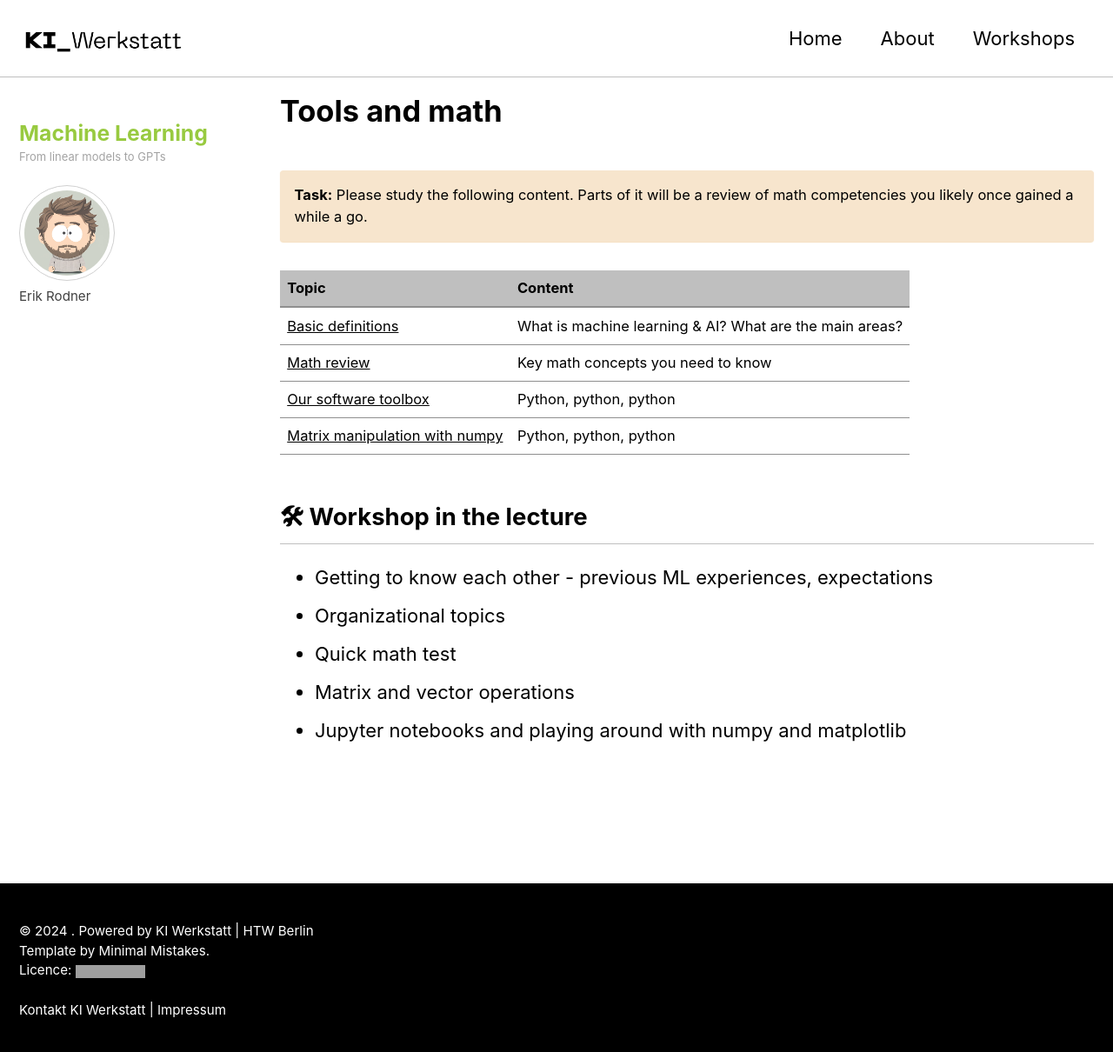
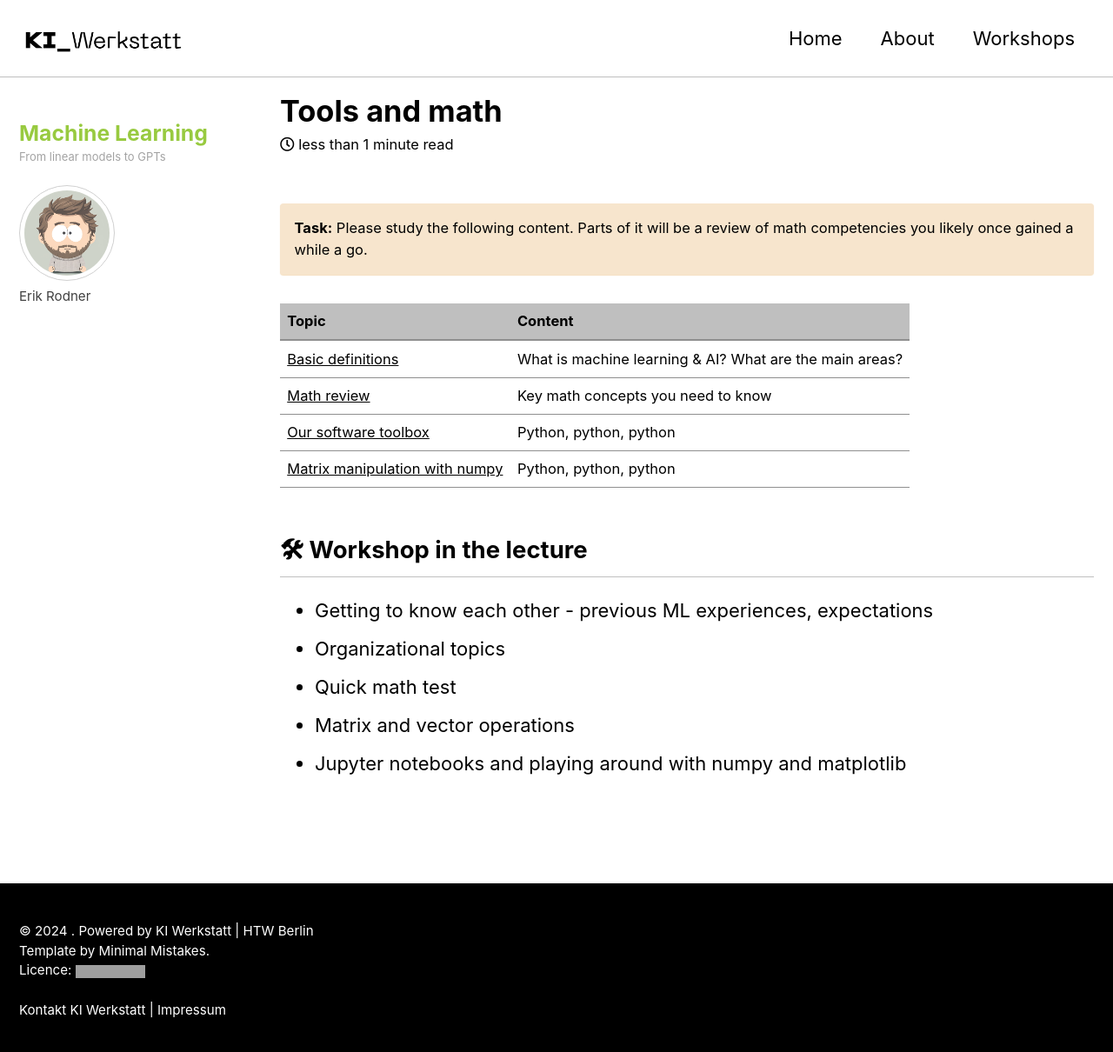
Before and after one commit to HTW-Berlin-KI-Werkstatt/ml-lecture, a Jekyll site: the page built from lectures/01/01.md, in a window 1280 px wide and 1250 px high. Shown: the top 1210 px of the window at 87% size. Built offline with Jekyll 4.4.1, drawn with Linux system fonts in a browser that asks for light colours; cached includes are drawn as plain includes; part of the change alters nothing that is shown; grey boxes are pictures that could not be loaded.

```diff
--- a/_config.yml
+++ b/_config.yml
@@ -282,15 +282,14 @@ compress_html:
 
 # Defaults
 defaults:
-  - scope:
+  -
+    scope:
       path: ""
-      type: posts
     values:
       layout: single
       author_profile: true
       read_time: true
       comments: # true
-      share: true
       related: true
       lecture_name: "Machine Learning"
       lecture_desc: "From linear models to GPTs"
```
